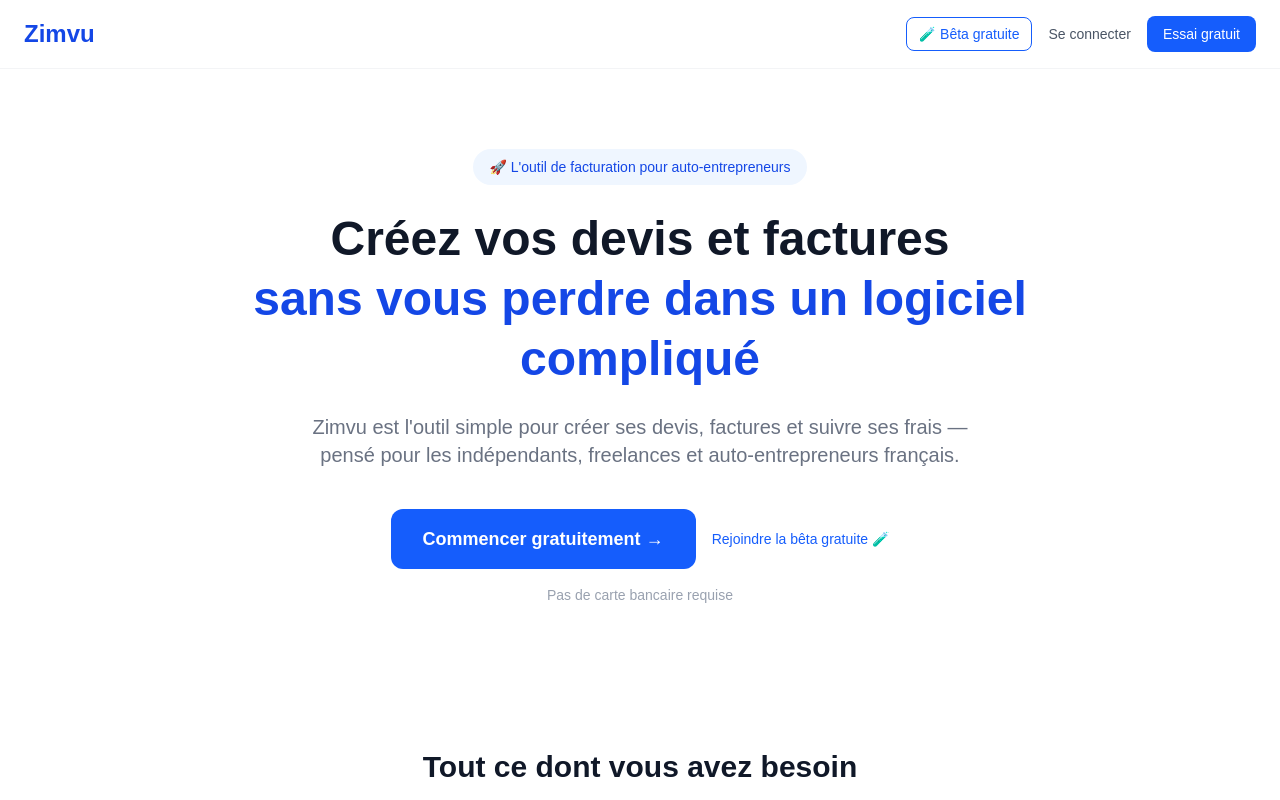
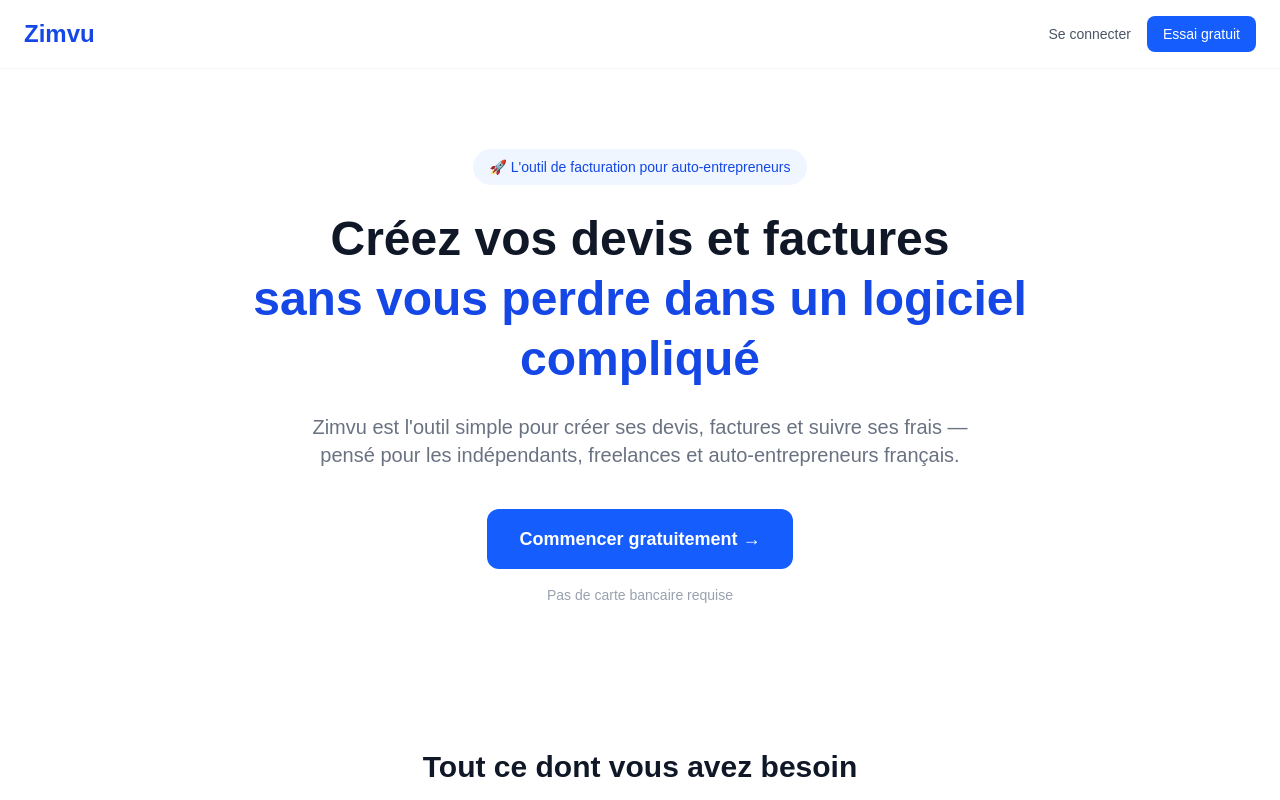
Before and after one commit to devfactapp/zimvu, a Next.js app: page / in a window 1280 px wide. Shown: the top 800 px of the page. Built offline with nearby package versions, Linux system fonts and the light colour scheme.

Commit message:
fix: suppression bouton beta landing page

```diff
--- a/app/page.js
+++ b/app/page.js
@@ -101,10 +101,6 @@ export default function Home() {
       <nav className="px-6 py-4 flex items-center justify-between border-b border-gray-100">
         <h1 className="text-2xl font-bold text-blue-700">Zimvu</h1>
         <div className="flex items-center gap-4">
-          <span onClick={() => router.push('/beta')}
-            className="text-blue-600 cursor-pointer text-sm font-medium border border-blue-600 px-3 py-1.5 rounded-lg hover:bg-blue-50">
-            🧪 Bêta gratuite
-          </span>
           <span onClick={() => { setShowAuth(true); setIsSignUp(false); setMotDePasseOublie(false); setResetEnvoye(false) }}
             className="text-gray-600 cursor-pointer hover:text-blue-600 text-sm font-medium">
             Se connecter
@@ -133,10 +129,6 @@ export default function Home() {
             className="bg-blue-600 hover:bg-blue-700 text-white px-8 py-4 rounded-xl text-lg font-semibold">
             Commencer gratuitement →
           </button>
-          <span onClick={() => router.push('/beta')}
-            className="text-blue-600 cursor-pointer text-sm font-medium hover:underline">
-            Rejoindre la bêta gratuite 🧪
-          </span>
         </div>
         <p className="text-gray-400 text-sm mt-4">Pas de carte bancaire requise</p>
       </div>
```
